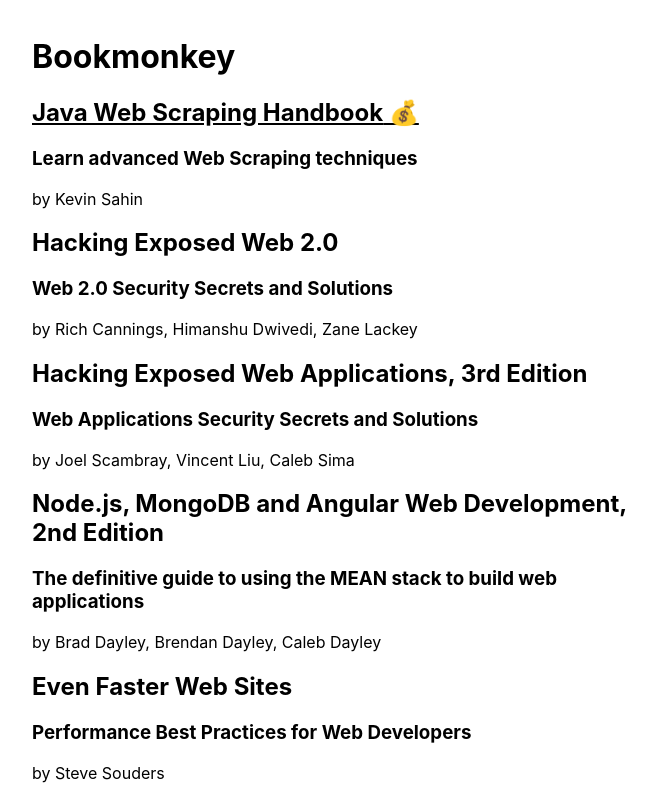
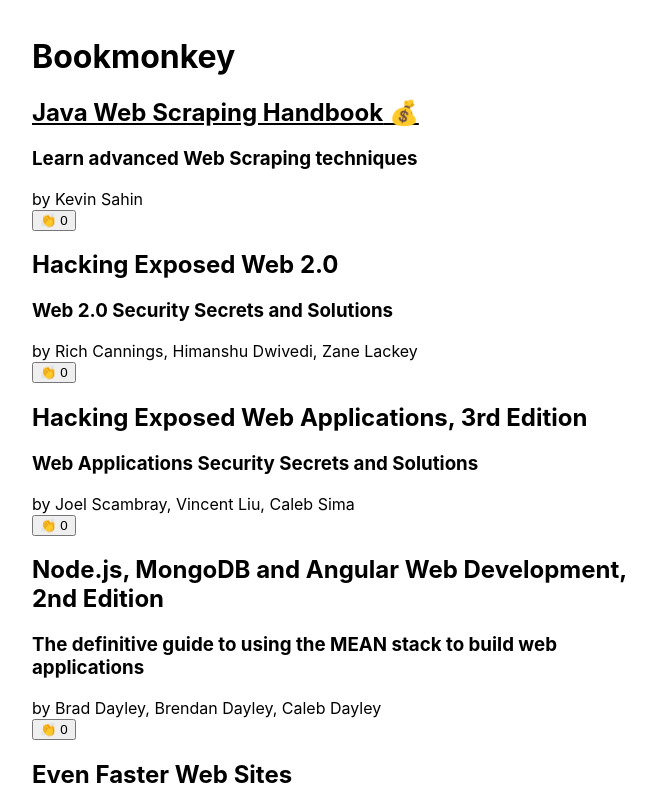
Before and after one commit to gabrielheinrich/react-typescript-workshop, a React (Create React App) app: page / in a window 1280 px wide. Shown: the top 800 px of the page, without its empty margins (308-964 px from the left). Built offline with nearby package versions, Linux system fonts and the light colour scheme.

Commit message:
07 Add a like counter to the BookListItem component

```diff
--- a/src/components/BookListItem/BookListItem.tsx
+++ b/src/components/BookListItem/BookListItem.tsx
@@ -1,4 +1,6 @@
+import { useState } from "react";
 import { Book } from "../../domain/book";
+import { LikeCounter } from "../LikeCounter";
 
 export interface BookListItemProps {
   book: Book;
@@ -6,14 +8,20 @@
 export const BookListItem = ({ book }: BookListItemProps) => {
   const isFree = book.price === "$0.00";
 
+  const [numLikes, setNumLikes] = useState(0);
+
   return (
     <div>
       <h2 style={{ textDecoration: isFree ? "underline" : "none" }}>
+        {numLikes >= 5 && <span> &#11088; </span>}
         {book.title}
         {isFree && <span> &#x1F4B0;</span>}
       </h2>
       <h3>{book.subtitle}</h3>
       <div>by {book.author}</div>
+      <div>
+        <LikeCounter count={numLikes} setCount={setNumLikes} />
+      </div>
     </div>
   );
 };
--- /dev/null
+++ b/src/components/LikeCounter/LikeCounter.tsx
@@ -0,0 +1,8 @@
+export interface LikeCounterProps {
+  count: number;
+  setCount: (newValue: number) => void;
+}
+
+export const LikeCounter = ({ count, setCount }: LikeCounterProps) => {
+  return <button onClick={() => setCount(count + 1)}>&#128079; {count}</button>;
+};
--- /dev/null
+++ b/src/components/LikeCounter/index.ts
@@ -0,0 +1 @@
+export * from "./LikeCounter";
```
Also changed, not shown: 1 other file (tests, documents, lock files or other folders).
